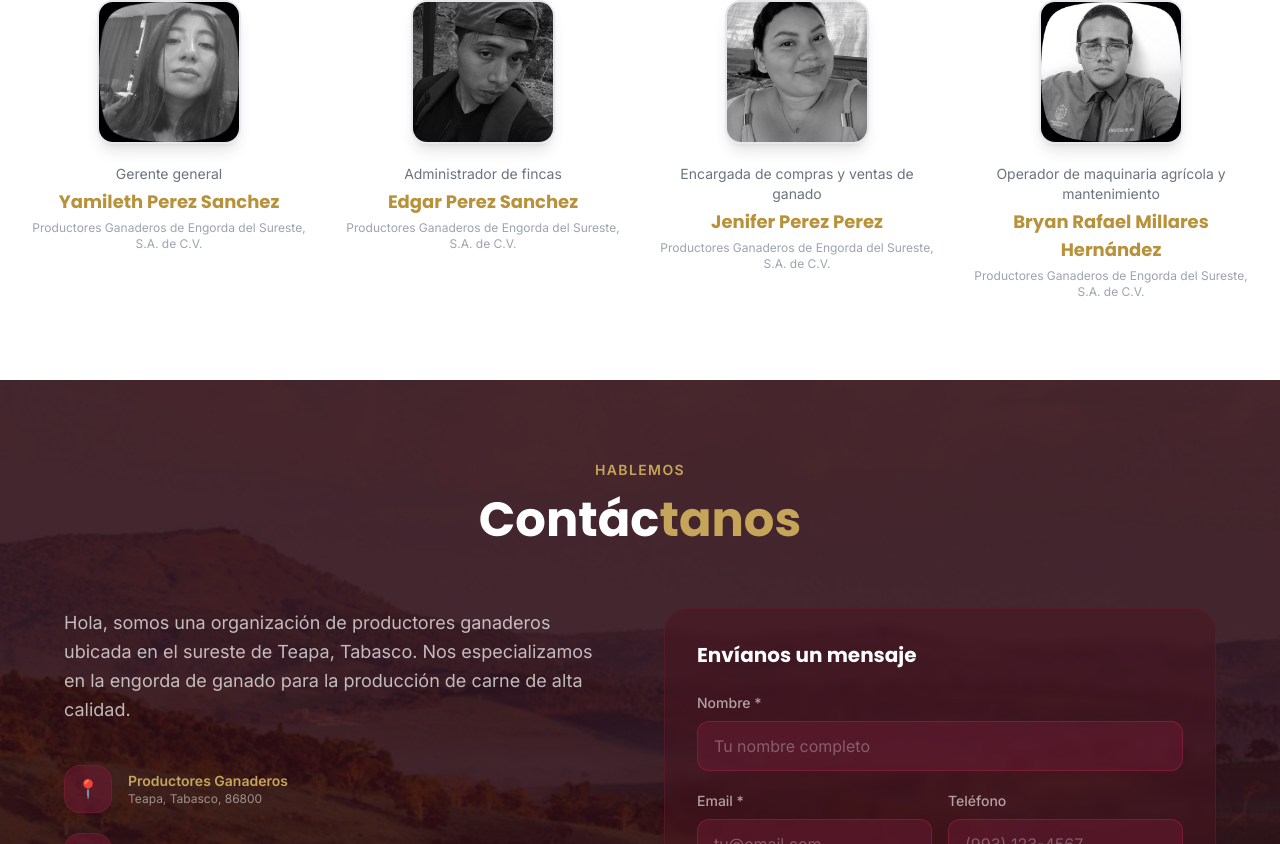
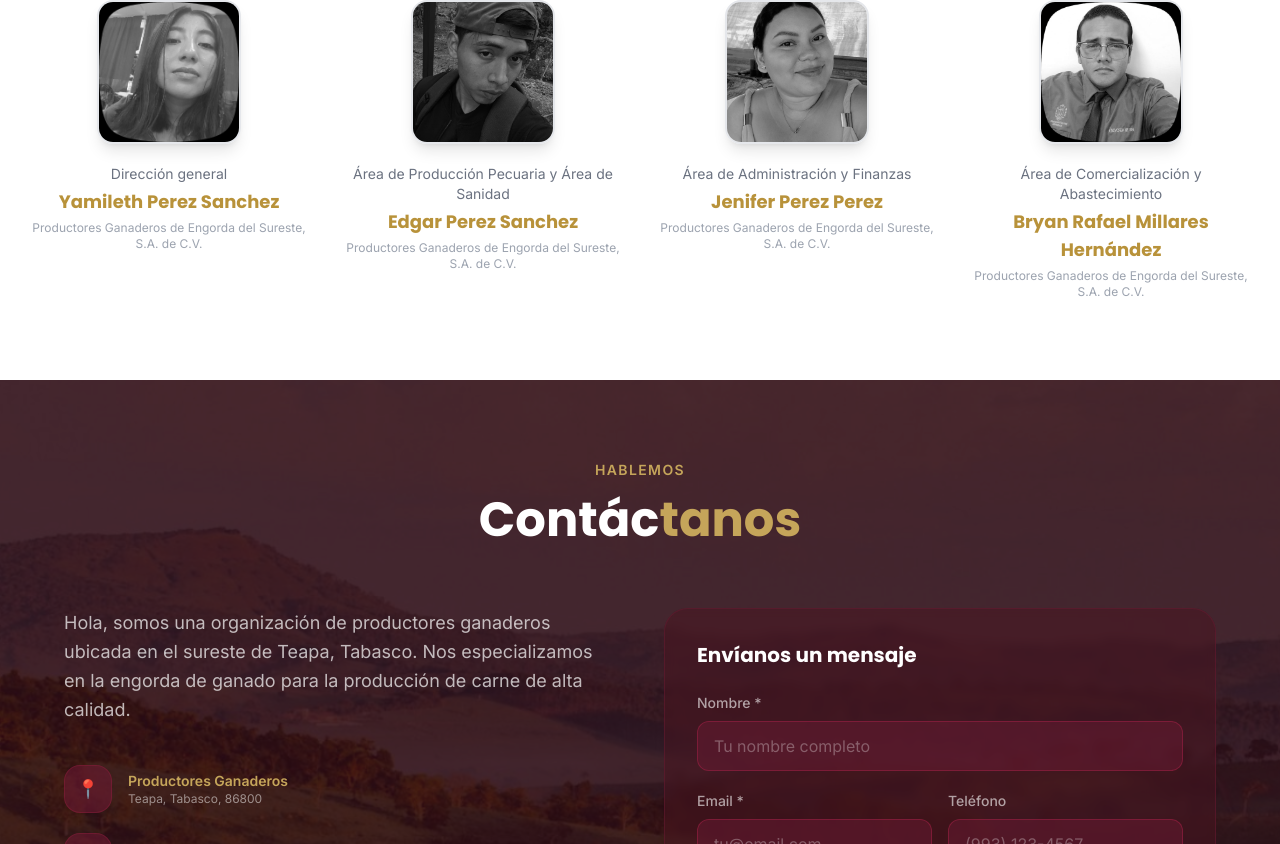
Before and after one commit to armin-8/webagronomia, a React (Vite) app: page / in a window 1280 px wide. Shown: the part 6776-7620 px from the top of the page. Built offline with nearby package versions, Linux system fonts and the light colour scheme.

Commit message:
cambio de datos en los colaboradores

```diff
--- a/src/components/Contacto.jsx
+++ b/src/components/Contacto.jsx
@@ -49,7 +49,7 @@ const Contacto = () => {
                 {[
                   { icon: '📍', title: 'Productores Ganaderos', info: 'Teapa, Tabasco, 86800' },
                   { icon: '📞', title: '(+34) 947 002 963', info: '' },
-                  { icon: '✉️', title: 'yamiletperezsanchez@gmail.com', info: '' },
+                  { icon: '✉️', title: 'productores.engorda.sureste@gmail.com', info: '' },
                   { icon: '📘', title: '@pagina_de_Facebook', info: '' },
                 ].map((item, i) => (
                   <div key={i} className="flex items-center gap-4 group">
--- a/src/components/Equipo.jsx
+++ b/src/components/Equipo.jsx
@@ -5,10 +5,10 @@ import bryanImg from '../assets/BRYAN RAFAEL MILLARES HERNANDEZ.jpeg'
 
 const Equipo = () => {
   const miembros = [
-    { nombre: 'Yamileth Perez Sanchez', cargo: 'Gerente general', img: yamilethImg },
-    { nombre: 'Edgar Perez Sanchez', cargo: 'Administrador de fincas', img: edgarImg },
-    { nombre: 'Jenifer Perez Perez', cargo: 'Encargada de compras y ventas de ganado', img: jeniferImg },
-    { nombre: 'Bryan Rafael Millares Hernández', cargo: 'Operador de maquinaria agrícola y mantenimiento', img: bryanImg },
+    { nombre: 'Yamileth Perez Sanchez', cargo: 'Dirección general', img: yamilethImg },
+    { nombre: 'Edgar Perez Sanchez', cargo: 'Área de Producción Pecuaria y Área de Sanidad', img: edgarImg },
+    { nombre: 'Jenifer Perez Perez', cargo: 'Área de Administración y Finanzas', img: jeniferImg },
+    { nombre: 'Bryan Rafael Millares Hernández', cargo: 'Área de Comercialización y Abastecimiento', img: bryanImg },
   ]
 
   return (
```
